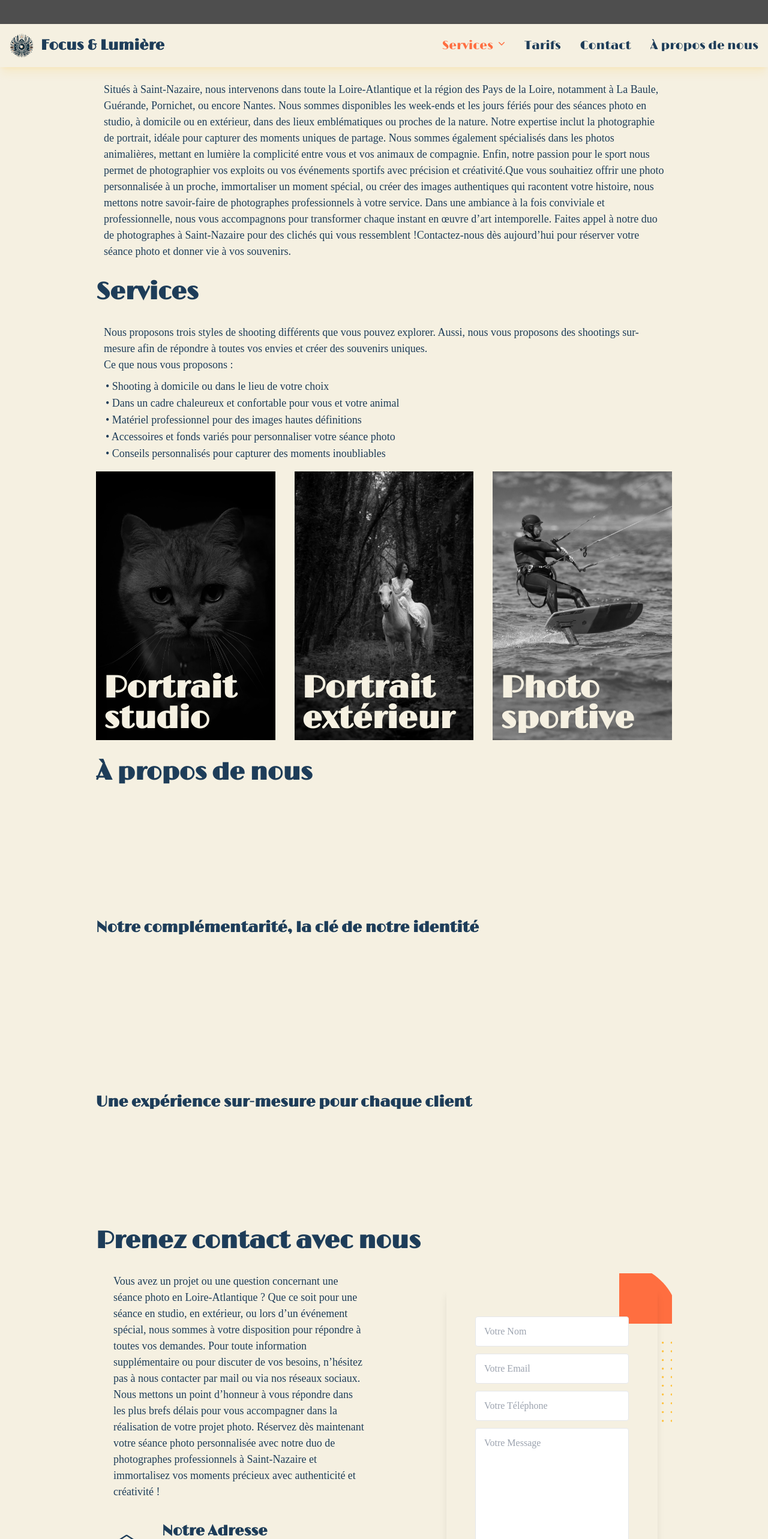
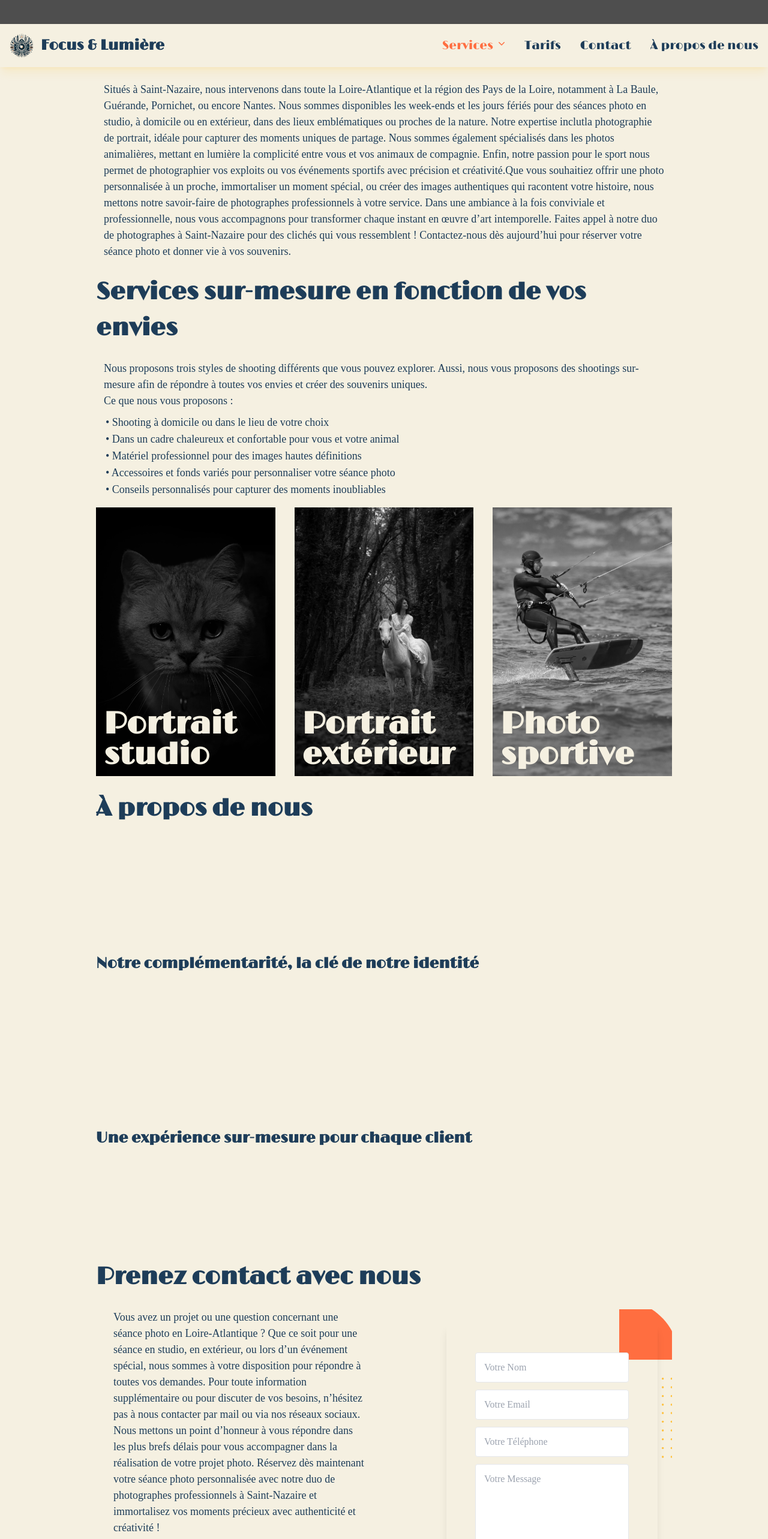
Before and after one commit to yanisenco/site-photographie, a Next.js app: page / in a window 1280 px wide. Shown: the part 760-3326 px from the top of the page at 60% size. Built offline with nearby package versions, Linux system fonts and the light colour scheme; grey boxes are pictures that could not be loaded; a web font is replaced by a local one.

Commit message:
v5 SEO opti

```diff
--- a/src/app/page.tsx
+++ b/src/app/page.tsx
@@ -7,6 +7,7 @@ import photo1 from "@/images/photo-face-chat.webp";
 import photo2 from "@/images/photo-cheval-blanc-ambiance-feerique.webp";
 import photo3 from "@/images/kitesurfeur.webp";
 import AboutUsSection from "../components/AboutUsSection/AboutUsSection";
+import Link from "next/link";
 // import Section from "@/components/Section/Section";
 // import CommentCarrousel from "../components/CommentCarrousel/CommentCarrousel";
 
@@ -17,18 +18,44 @@ export default function Home() {
       <PageTemplate>
         <main id={"homepage"}>
           <p className="mt-6">
-          Situés à Saint-Nazaire, nous intervenons dans toute la Loire-Atlantique et la région des Pays de la Loire, notamment à La Baule, Guérande, Pornichet, ou encore Nantes. Nous sommes disponibles les week-ends et les jours fériés pour des séances photo en studio, à domicile ou en extérieur,
-          dans des lieux emblématiques ou proches de la nature. Notre expertise inclut la photographie de portrait, idéale pour capturer
-          des moments uniques de partage. Nous sommes également spécialisés dans les photos animalières, mettant en lumière la
-          complicité entre vous et vos animaux de compagnie. Enfin, notre passion pour le sport nous permet de
-          photographier vos exploits ou vos événements sportifs avec précision et créativité.Que vous souhaitiez offrir une photo
-          personnalisée à un proche, immortaliser un moment spécial, ou créer des images authentiques qui racontent votre histoire,
-          nous mettons notre savoir-faire de photographes professionnels à votre service. Dans une ambiance à la fois conviviale
-          et professionnelle, nous vous accompagnons pour transformer chaque instant en œuvre d’art intemporelle. Faites appel à
-          notre duo de photographes à Saint-Nazaire pour des clichés qui vous ressemblent !Contactez-nous dès aujourd’hui pour
-          réserver votre séance photo et donner vie à vos souvenirs.
+            Situés à Saint-Nazaire, nous intervenons dans toute la
+            Loire-Atlantique et la région des Pays de la Loire, notamment à La
+            Baule, Guérande, Pornichet, ou encore Nantes. Nous sommes
+            disponibles les week-ends et les jours fériés pour des séances photo
+            en studio, à domicile ou en extérieur, dans des lieux emblématiques
+            ou proches de la nature. Notre expertise inclut
+            <Link href={"/service/portrait-studio"}>
+              la photographie de portrait,
+            </Link>{" "}
+            idéale pour capturer des moments uniques de partage. Nous sommes
+            également spécialisés dans{" "}
+            <Link href={"/service/portrait-exterieur"}>
+              les photos animalières,
+            </Link>{" "}
+            mettant en lumière la complicité entre vous et vos animaux de
+            compagnie. Enfin, notre passion pour{" "}
+            <Link href={"/service/photo-sportive"}>le sport</Link> nous permet
+            de photographier vos exploits ou vos événements sportifs avec
+            précision et créativité.Que vous souhaitiez{" "}
+            <Link href={"/pricing"}>offrir une photo personnalisée</Link> à un
+            proche, immortaliser un moment spécial, ou créer des images
+            authentiques qui racontent votre histoire, nous mettons notre
+            savoir-faire de photographes professionnels à votre service. Dans
+            une ambiance à la fois conviviale et professionnelle, nous vous
+            accompagnons pour transformer chaque instant en œuvre d’art
+            intemporelle. Faites appel à notre duo de photographes à
+            Saint-Nazaire pour des clichés qui vous ressemblent !
+            <Link href={"/#contact"}>
+              {" "}
+              Contactez-nous dès aujourd’hui pour réserver votre séance photo et
+              donner vie à vos souvenirs.
+            </Link>{" "}
           </p>
-          <SectionTitle idSection={"services"} title={"Services"} level={2}/>
+          <SectionTitle
+            idSection={"services"}
+            title={"Services sur-mesure en fonction de vos envies"}
+            level={2}
+          />
           <p>
             Nous proposons trois styles de shooting différents que vous pouvez
             explorer. Aussi, nous vous proposons des shootings sur-mesure afin
--- a/src/components/AboutUsSection/AboutUsSection.tsx
+++ b/src/components/AboutUsSection/AboutUsSection.tsx
@@ -3,6 +3,7 @@ import { useEffect, useRef } from "react";
 import gsap from "gsap";
 import { ScrollTrigger } from "gsap/ScrollTrigger";
 import SectionTitle from "../SectionTitle/SectionTitle";
+import Link from "next/link";
 
 export default function AboutUsSection() {
   const paragraphsRef = useRef<HTMLParagraphElement[]>([]);
@@ -41,13 +42,19 @@ export default function AboutUsSection() {
   return (
     <>
       <p ref={addToRefs} className="text-center">
-        <strong>Une passion commune pour la photographie, deux regards complémentaires</strong>
+        <strong>
+          Une passion commune pour la photographie, deux regards complémentaires
+        </strong>
         <br />
-        Depuis plus de deux ans, nous cultivons une profonde passion pour la photographie, chacun explorant cet art à sa manière.
-        À travers nos expériences individuelles, nous avons développé des styles distincts et des compétences spécifiques qui, une
-        fois réunis, enrichissent notre vision et notre travail. C’est en travaillant sur des projets variés que nous avons découvert
-        la puissance d’un regard complémentaire, et ainsi, notre duo de photographes professionnels à Saint-Nazaire est né. En
-        combinant nos talents, nous proposons des photos uniques, authentiques et empreintes d&apos;émotion.
+        Depuis plus de deux ans, nous cultivons une profonde passion pour la
+        photographie, chacun explorant cet art à sa manière. À travers nos
+        expériences individuelles, nous avons développé des styles distincts et
+        des compétences spécifiques qui, une fois réunis, enrichissent notre
+        vision et notre travail. C’est en travaillant sur des projets variés que
+        nous avons découvert la puissance d’un regard complémentaire, et ainsi,
+        notre duo de photographes professionnels à Saint-Nazaire est né. En
+        combinant nos talents, nous proposons des photos uniques, authentiques
+        et empreintes d&apos;émotion.
       </p>
       <SectionTitle
         title="Notre complémentarité, la clé de notre identité"
@@ -58,14 +65,29 @@ export default function AboutUsSection() {
       <div ref={addToRefs}>
         <ul className="px-[13px]">
           <li className="unna mb-2">
-          &#8226; <strong>Photographie en studio</strong> : L’un de nous se spécialise dans la capture de la personnalité et des émotions en studio. Parfait pour des portraits intimes, des photos de famille ou des shootings professionnels.
+            <Link href="/service/portrait-studio">
+              &#8226; <strong>Photographie en studio</strong>: L’un de nous se
+              spécialise dans la capture de la personnalité et des émotions en
+              studio. Parfait pour des portraits intimes, des photos de famille
+              ou des shootings professionnels.{" "}
+            </Link>
           </li>
           <li className="unna mb-2">
-          &#8226; <strong>Photographie en extérieur</strong> : L’autre excelle dans l’art de saisir l&apos;authenticité et le naturel en plein air, créant des clichés spontanés et vivants, idéaux pour des photos animalières, des séances lifestyle, ou encore des événements sportifs.
+            <Link href="/service/portrait-exterieur">
+              &#8226; <strong>Photographie en extérieur</strong>: L’autre
+              excelle dans l’art de saisir l&apos;authenticité et le naturel en
+              plein air, créant des clichés spontanés et vivants, idéaux pour
+              des photos animalières, des séances lifestyle, ou encore des{" "}
+            </Link>
+            <Link href="/service/photo-sportive">événements sportifs.</Link>
           </li>
         </ul>
-      <p >
-        Ensemble, nous avons décidé de donner une nouvelle dimension à notre passion en créant notre entreprise de photographie à Saint-Nazaire, en Loire-Atlantique. Nous offrons désormais notre expertise et notre créativité pour accompagner nos clients dans la réalisation de leurs projets photo.
+        <p>
+          Ensemble, nous avons décidé de donner une nouvelle dimension à notre
+          passion en créant notre entreprise de photographie à Saint-Nazaire, en
+          Loire-Atlantique. Nous offrons désormais notre expertise et notre
+          créativité pour accompagner nos clients dans la réalisation de leurs
+          projets photo.
         </p>
       </div>
 
@@ -76,10 +98,19 @@ export default function AboutUsSection() {
         size="s"
       />
       <p ref={addToRefs}>
-        Notre mission est de transformer vos moments spéciaux en œuvres d&apos;art intemporelles, grâce à une approche à la fois conviviale et professionnelle. Que ce soit en studio, en extérieur ou lors d’événements, nous mettons à votre disposition notre savoir-faire pour capturer des instants mémorables.
+        Notre mission est de transformer vos moments spéciaux en œuvres
+        d&apos;art intemporelles, grâce à une approche à la fois conviviale et
+        professionnelle. Que ce soit en{" "}
+        <Link href="/service/portrait-studio">studio, </Link>
+        <Link href="/service/portrait-exterieur">en extérieur</Link> ou lors
+        d’événements, nous mettons à votre disposition notre savoir-faire pour
+        capturer des instants mémorables.
         <br />
         <br />
-        Contactez notre duo de photographes à Saint-Nazaire dès aujourd’hui pour planifier une séance photo adaptée à vos besoins !
+        <Link href="/#contact">
+          Contactez notre duo de photographes à Saint-Nazaire dès aujourd’hui
+          pour planifier une séance photo adaptée à vos besoins !
+        </Link>
       </p>
     </>
   );
--- a/src/components/ContactBlock/ContactBlock.tsx
+++ b/src/components/ContactBlock/ContactBlock.tsx
@@ -1,4 +1,5 @@
 "use client";
+import Link from "next/link";
 import { useState } from "react";
 
 const Contact = () => {
@@ -33,19 +34,33 @@ const Contact = () => {
 
   return (
     <>
-      <section
-        className="relative z-10 overflow-hidden"
-      >
+      <section className="relative z-10 overflow-hidden">
         <div>
           <div className="flex flex-wrap lg:justify-between">
             <div className="w-full px-4 lg:w-1/2 xl:w-6/12">
               <div className="mb-12 lg:mb-0">
                 <p className="mb-9">
-                Vous avez un projet ou une question concernant une séance photo en Loire-Atlantique ? Que ce soit pour une séance en studio, en extérieur, ou lors d’un événement spécial, nous sommes à votre disposition pour répondre à toutes vos demandes.
-
-Pour toute information supplémentaire ou pour discuter de vos besoins, n’hésitez pas à nous contacter par mail ou via nos réseaux sociaux. Nous mettons un point d’honneur à vous répondre dans les plus brefs délais pour vous accompagner dans la réalisation de votre projet photo.
-
-Réservez dès maintenant votre séance photo personnalisée avec notre duo de photographes professionnels à Saint-Nazaire et immortalisez vos moments précieux avec authenticité et créativité !
+                  Vous avez un projet ou une question concernant une séance
+                  photo en Loire-Atlantique ? Que ce soit pour une{" "}
+                  <Link href={"/service/portrait-studio"}>
+                    séance en studio,
+                  </Link>{" "}
+                  <Link href={"/service/portrait-exterieur"}>
+                    en extérieur,
+                  </Link>{" "}
+                  <Link href={"/service/photo-sportive"}>
+                    ou lors d’un événement spécial,
+                  </Link>{" "}
+                  nous sommes à votre disposition pour répondre à toutes vos
+                  demandes. Pour toute information supplémentaire ou pour
+                  discuter de vos besoins, n’hésitez pas à nous contacter par
+                  mail ou via nos réseaux sociaux. Nous mettons un point
+                  d’honneur à vous répondre dans les plus brefs délais pour vous
+                  accompagner dans la réalisation de votre projet photo.
+                  Réservez dès maintenant votre séance photo personnalisée avec
+                  notre duo de photographes professionnels à Saint-Nazaire et
+                  immortalisez vos moments précieux avec authenticité et
+                  créativité !
                 </p>
                 <div className="mb-8 flex w-full max-w-[370px]">
                   <div className="mr-6 flex h-[60px] w-full max-w-[60px] items-center justify-center overflow-hidden rounded bg-primary/5 text-primary sm:h-[70px] sm:max-w-[70px]">
@@ -65,7 +80,7 @@ Réservez dès maintenant votre séance photo personnalisée avec notre duo de p
                   <div className="w-fit">
                     <h2 className="mb-1 text-2xl font-bold ">Notre Adresse</h2>
                     <p className="w-fit">
-                    Saint-Nazaire, Loire-Atlantique 44600
+                      Saint-Nazaire, Loire-Atlantique 44600
                     </p>
                   </div>
                 </div>
```
Also changed, not shown: src/app/layout.tsx (+58 -28 lines), src/app/pricing/page.tsx (+18 -7 lines), src/app/private-policy/page.tsx (+8 -5 lines), public/logoFocusEtLumiere.png (added). Lines whose indentation alone changed are shown as unchanged.
